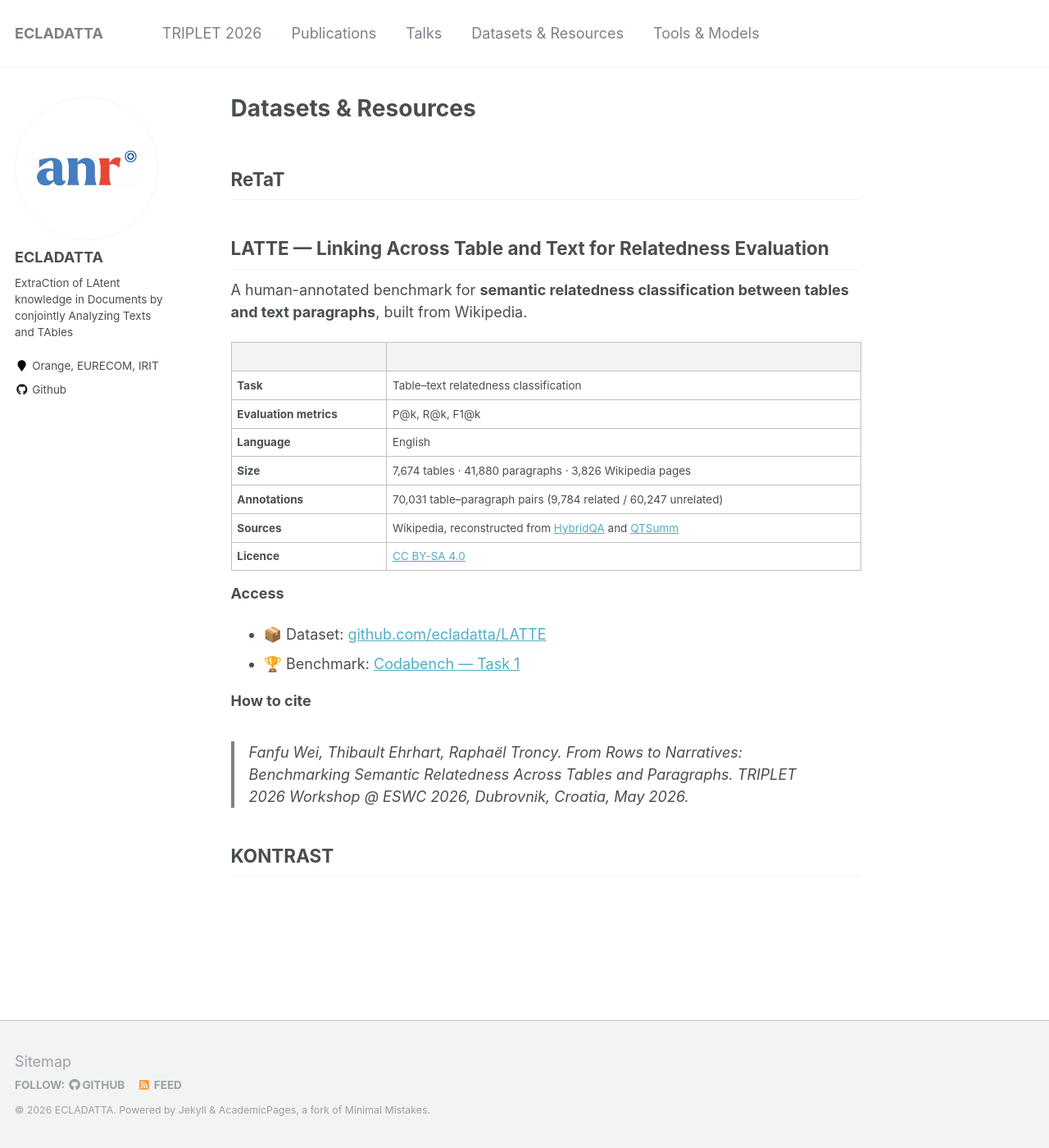
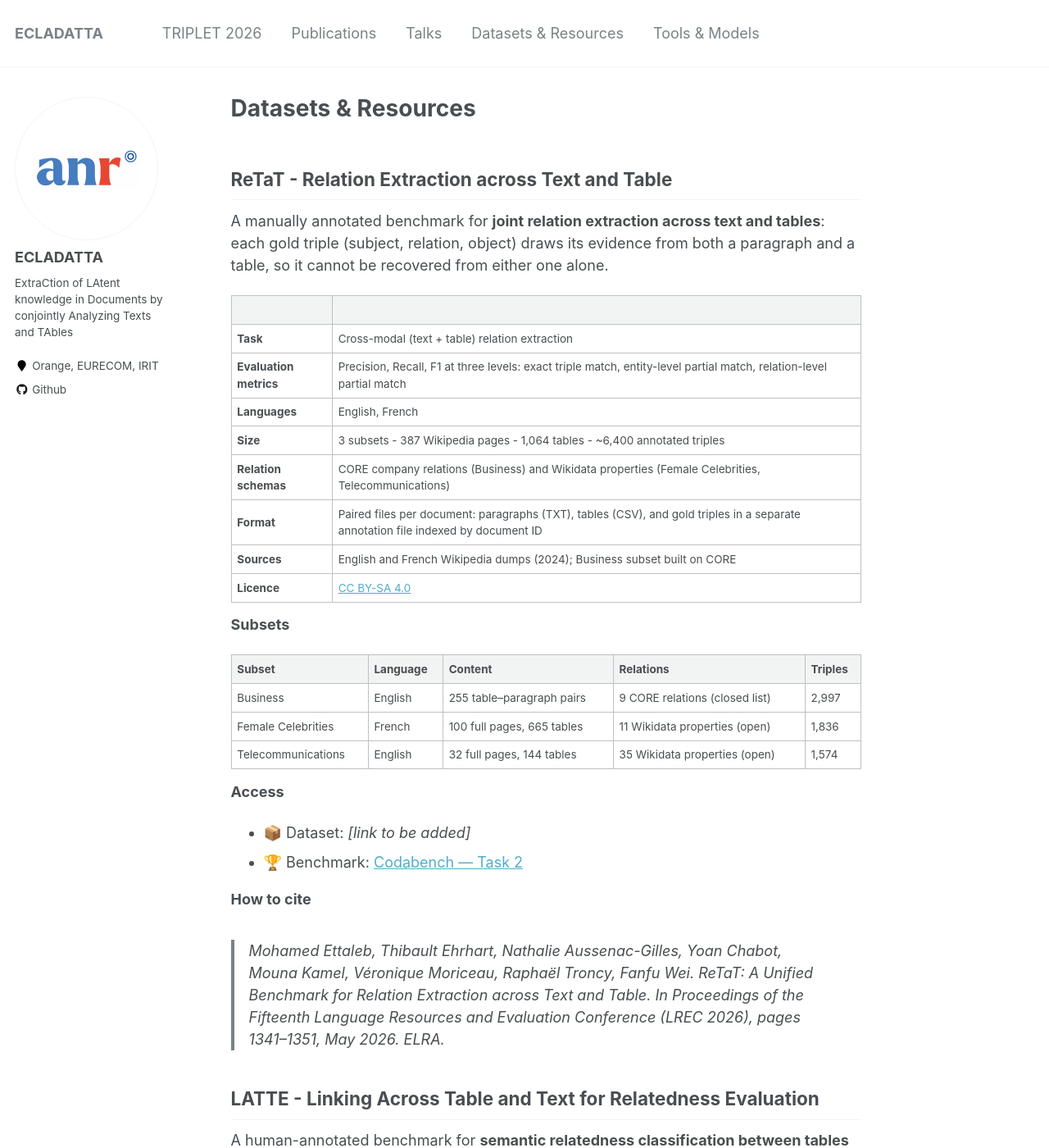
Before and after one commit to ecladatta/ecladatta.github.io, a Jekyll site: the page built from _pages/datasets.md, in a window 1280 px wide and 1400 px high. Shown: the whole window at 82% size. Built offline with Jekyll 4.4.1, drawn with Linux system fonts in a browser that asks for light colours; some of the changed text lies outside the part shown.

Commit message:
Update datasets.md

```diff
--- a/_pages/datasets.md
+++ b/_pages/datasets.md
@@ -5,10 +5,39 @@ excerpt: "ECLADATTA Datasets & Resources"
 author_profile: true
 ---
 
-## ReTaT
+## ReTaT - Relation Extraction across Text and Table
+
+A manually annotated benchmark for **joint relation extraction across text and tables**: each gold triple (subject, relation, object) draws its evidence from both a paragraph and a table, so it cannot be recovered from either one alone.
+
+| | |
+|---|---|
+| **Task** | Cross-modal (text + table) relation extraction |
+| **Evaluation metrics** | Precision, Recall, F1 at three levels: exact triple match, entity-level partial match, relation-level partial match |
+| **Languages** | English, French |
+| **Size** | 3 subsets - 387 Wikipedia pages - 1,064 tables - ~6,400 annotated triples |
+| **Relation schemas** | CORE company relations (Business) and Wikidata properties (Female Celebrities, Telecommunications) |
+| **Format** | Paired files per document: paragraphs (TXT), tables (CSV), and gold triples in a separate annotation file indexed by document ID |
+| **Sources** | English and French Wikipedia dumps (2024); Business subset built on CORE |
+| **Licence** | [CC BY-SA 4.0](https://creativecommons.org/licenses/by-sa/4.0/) |
+
+**Subsets**
+
+| Subset | Language | Content | Relations | Triples |
+|---|---|---|---|---|
+| Business | English | 255 table–paragraph pairs | 9 CORE relations (closed list) | 2,997 |
+| Female Celebrities | French | 100 full pages, 665 tables | 11 Wikidata properties (open) | 1,836 |
+| Telecommunications | English | 32 full pages, 144 tables | 35 Wikidata properties (open) | 1,574 |
+
+**Access**
+- 📦 Dataset: *[link to be added]*
+- 🏆 Benchmark: [Codabench — Task 2](https://www.codabench.org/competitions/12936/)
+
+**How to cite**
+
+> Mohamed Ettaleb, Thibault Ehrhart, Nathalie Aussenac-Gilles, Yoan Chabot, Mouna Kamel, Véronique Moriceau, Raphaël Troncy, Fanfu Wei. *ReTaT: A Unified Benchmark for Relation Extraction across Text and Table.* In Proceedings of the Fifteenth Language Resources and Evaluation Conference (LREC 2026), pages 1341–1351, May 2026. ELRA.
 
 
-## LATTE — Linking Across Table and Text for Relatedness Evaluation
+## LATTE - Linking Across Table and Text for Relatedness Evaluation
 
 A human-annotated benchmark for **semantic relatedness classification between tables and text paragraphs**, built from Wikipedia.
 
@@ -17,7 +46,7 @@ A human-annotated benchmark for **semantic relatedness classification between ta
 | **Task** | Table–text relatedness classification |
 | **Evaluation metrics** | P@k, R@k, F1@k |
 | **Language** | English |
-| **Size** | 7,674 tables · 41,880 paragraphs · 3,826 Wikipedia pages |
+| **Size** | 7,674 tables - 41,880 paragraphs - 3,826 Wikipedia pages |
 | **Annotations** | 70,031 table–paragraph pairs (9,784 related / 60,247 unrelated) |
 | **Sources** | Wikipedia, reconstructed from [HybridQA](https://hybridqa.github.io/) and [QTSumm](https://github.com/yale-nlp/QTSumm) |
 | **Licence** | [CC BY-SA 4.0](https://creativecommons.org/licenses/by-sa/4.0/) |
```
Also changed, not shown: other parts of _pages/datasets.md (+1 -0 lines).
